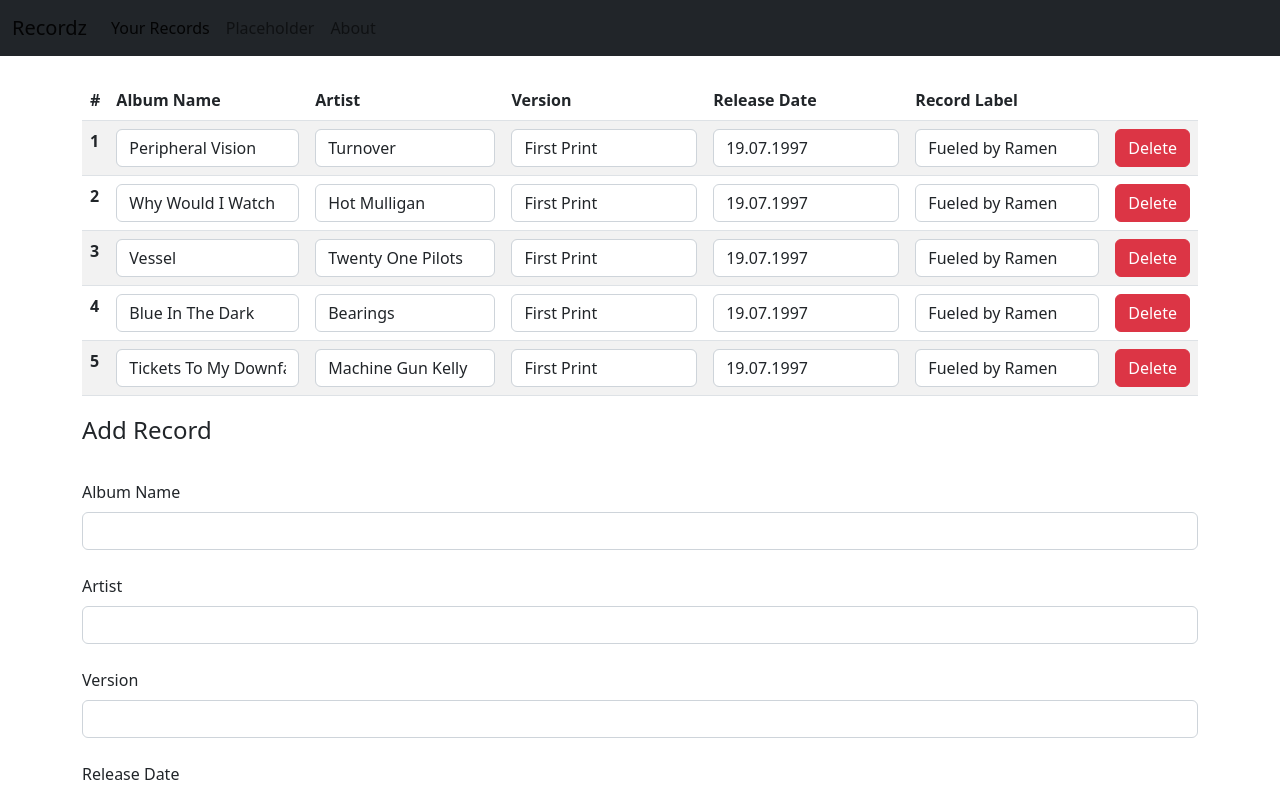
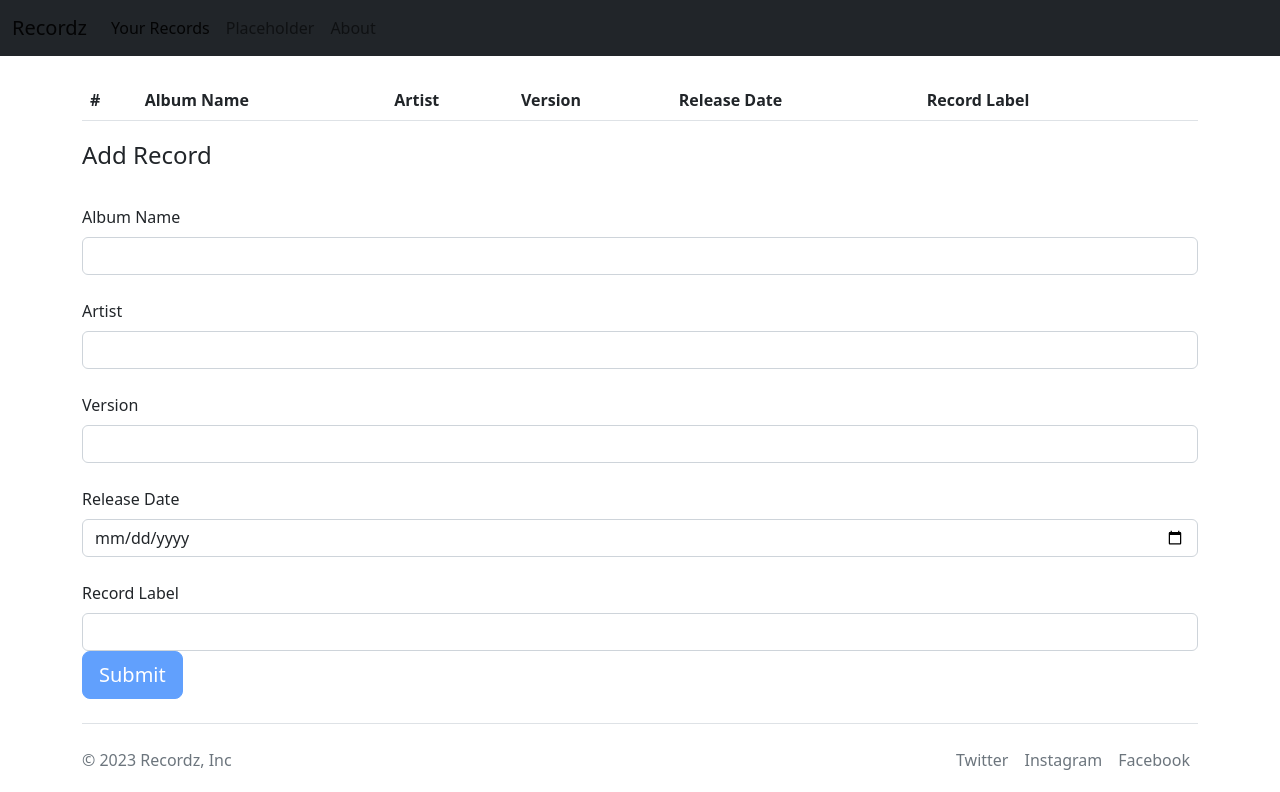
Before and after one commit to henrywulff97/Webanwendungen, an Angular app in the folder Meilenstein02/: page /your-records in a window 1280 px wide. Shown: the top 792 px of the page. Built offline with nearby package versions, Linux system fonts and the light colour scheme.

Commit message:
add localstorage

```diff
--- a/Meilenstein02/src/app/features/yourrecords/yourrecords.component.html
+++ b/Meilenstein02/src/app/features/yourrecords/yourrecords.component.html
@@ -14,42 +14,52 @@
     <tbody>
     <tr *ngFor="let record of records; index as i">
       <th scope="row">{{ i + 1 }}</th>
-                <td><input type="text" class="form-control" [value]="record.albumName"></td>
-                <td><input type="text" class="form-control" [value]="record.artist"></td>
-                <td><input type="text" class="form-control" [value]="record.version"></td>
-                <td><input type="text" class="form-control" [value]="record.releaseDate"></td>
-                <td><input type="text" class="form-control" [value]="record.recordLabel"></td>
-                <td><button class="btn btn-danger">Delete</button></td>
+      <td><input type="text" class="form-control" [(ngModel)]="record.albumName"></td>
+      <td><input type="text" class="form-control" [(ngModel)]="record.artist"></td>
+      <td><input type="text" class="form-control" [(ngModel)]="record.version"></td>
+      <td><input type="text" class="form-control" [(ngModel)]="record.releaseDate"></td>
+      <td><input type="text" class="form-control" [(ngModel)]="record.recordLabel"></td>
+      <td>
+        <button class="btn btn-danger" (click)="deleteRecord(i)">Delete</button>
+      </td>
     </tr>
     </tbody>
   </table>
 
-    <form id="add-record-form">
+  <form #recordForm="ngForm" (ngSubmit)="addRecord()">
     <fieldset>
-            <legend>
-                Add Record
-            </legend>
+      <legend>Add Record</legend>
+
       <div class="form-group">
         <label for="form-album-name" class="form-label mt-4">Album Name</label>
-                <input type="text" class="form-control" id="form-album-name">
+        <input type="text" class="form-control" id="form-album-name" [(ngModel)]="newRecord.albumName" name="albumName"
+               required>
       </div>
+
       <div class="form-group">
         <label for="form-artist" class="form-label mt-4">Artist</label>
-                <input type="text" class="form-control" id="form-artist">
+        <input type="text" class="form-control" id="form-artist" [(ngModel)]="newRecord.artist" name="artist" required>
       </div>
+
       <div class="form-group">
         <label for="form-version" class="form-label mt-4">Version</label>
-                <input type="text" class="form-control" id="form-version">
+        <input type="text" class="form-control" id="form-version" [(ngModel)]="newRecord.version" name="version"
+               required>
       </div>
+
       <div class="form-group">
         <label for="form-release-date" class="form-label mt-4">Release Date</label>
-                <input type="text" class="form-control" id="form-release-date">
+        <input type="date" class="form-control" id="form-release-date" [(ngModel)]="newRecord.releaseDate"
+               name="releaseDate" required>
       </div>
+
       <div class="form-group">
         <label for="form-record-label" class="form-label mt-4">Record Label</label>
-                <input type="text" class="form-control" id="form-record-label">
+        <input type="text" class="form-control" id="form-record-label" [(ngModel)]="newRecord.recordLabel"
+               name="recordLabel" required>
       </div>
     </fieldset>
-        <button type="button" class="btn btn-primary btn-lg" id="submit-button">Submit</button>
+    <button type="submit" class="btn btn-primary btn-lg" [disabled]="!recordForm.valid">Submit</button>
   </form>
+
 </div>
--- a/Meilenstein02/src/app/features/yourrecords/yourrecords.component.ts
+++ b/Meilenstein02/src/app/features/yourrecords/yourrecords.component.ts
@@ -1,4 +1,4 @@
-import { Component } from '@angular/core';
+import {Component} from '@angular/core';
 
 @Component({
   selector: 'app-yourrecords',
@@ -6,41 +6,23 @@ import { Component } from '@angular/core';
   styleUrls: ['./yourrecords.component.scss']
 })
 export class YourrecordsComponent {
-  records = [
-    {
-      albumName: "Peripheral Vision",
-      artist: "Turnover",
-      version: "First Print",
-      releaseDate: "19.07.1997",
-      recordLabel: "Fueled by Ramen"
-    },
-    {
-      albumName: "Why Would I Watch",
-      artist: "Hot Mulligan",
-      version: "First Print",
-      releaseDate: "19.07.1997",
-      recordLabel: "Fueled by Ramen"
-    },
-    {
-      albumName: "Vessel",
-      artist: "Twenty One Pilots",
-      version: "First Print",
-      releaseDate: "19.07.1997",
-      recordLabel: "Fueled by Ramen"
-    },
-    {
-      albumName: "Blue In The Dark",
-      artist: "Bearings",
-      version: "First Print",
-      releaseDate: "19.07.1997",
-      recordLabel: "Fueled by Ramen"
-    },
-    {
-      albumName: "Tickets To My Downfall",
-      artist: "Machine Gun Kelly",
-      version: "First Print",
-      releaseDate: "19.07.1997",
-      recordLabel: "Fueled by Ramen"
+  records: any = [];
+  newRecord: any = {};
+
+  constructor() {
+    if (localStorage.getItem("records")) {
+      this.records = JSON.parse(localStorage.getItem("records") as string);
     }
-  ]
+  }
+
+  deleteRecord(index: number) {
+    this.records.splice(index, 1);
+    localStorage.setItem("records", JSON.stringify(this.records));
+  }
+
+  addRecord() {
+    this.records.push(this.newRecord);
+    this.newRecord = {};
+    localStorage.setItem("records", JSON.stringify(this.records));
+  }
 }
```
Also changed, not shown: Meilenstein02/src/app/app.module.ts (+5 -2 lines). Lines whose indentation alone changed are shown as unchanged.
